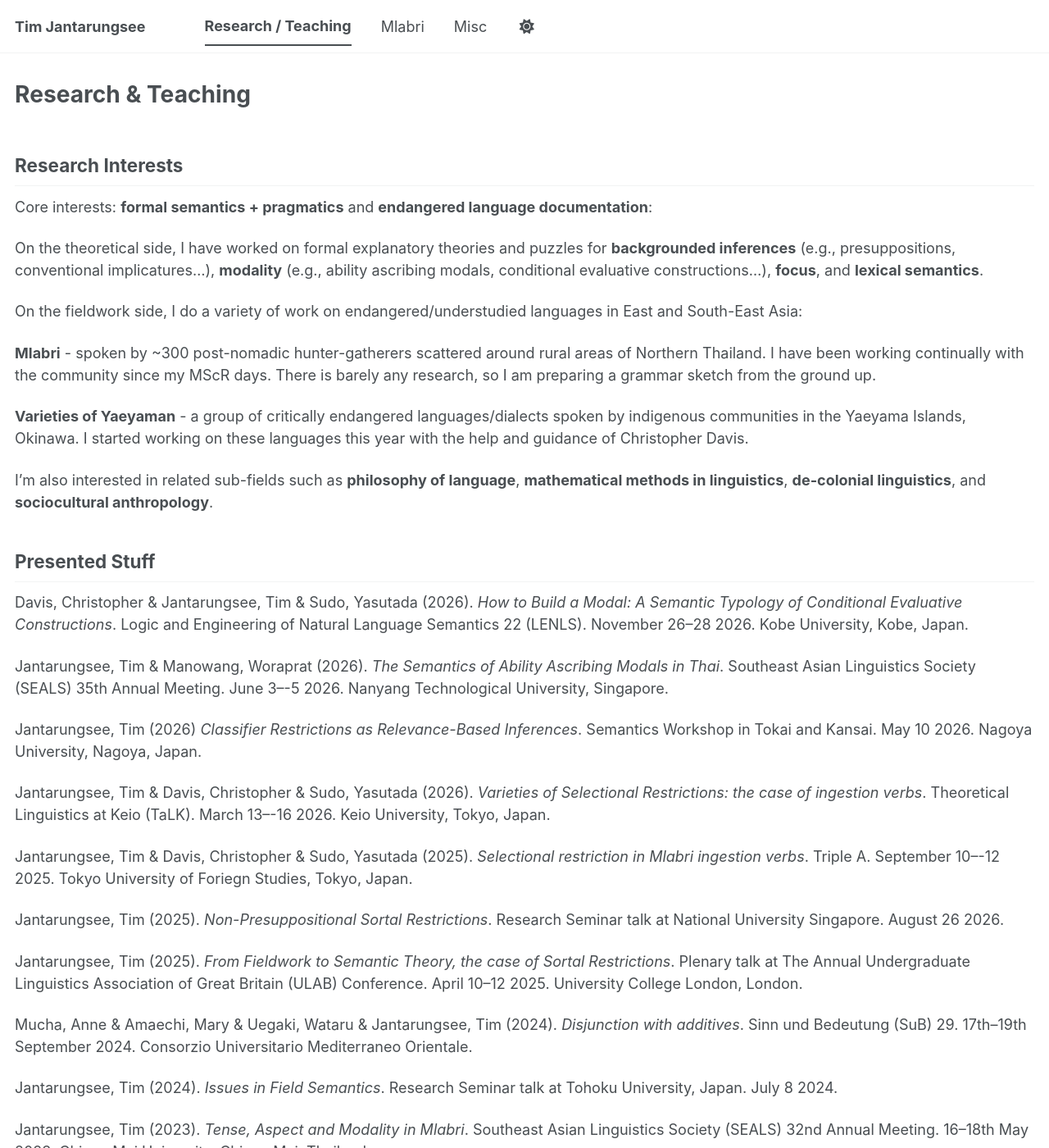
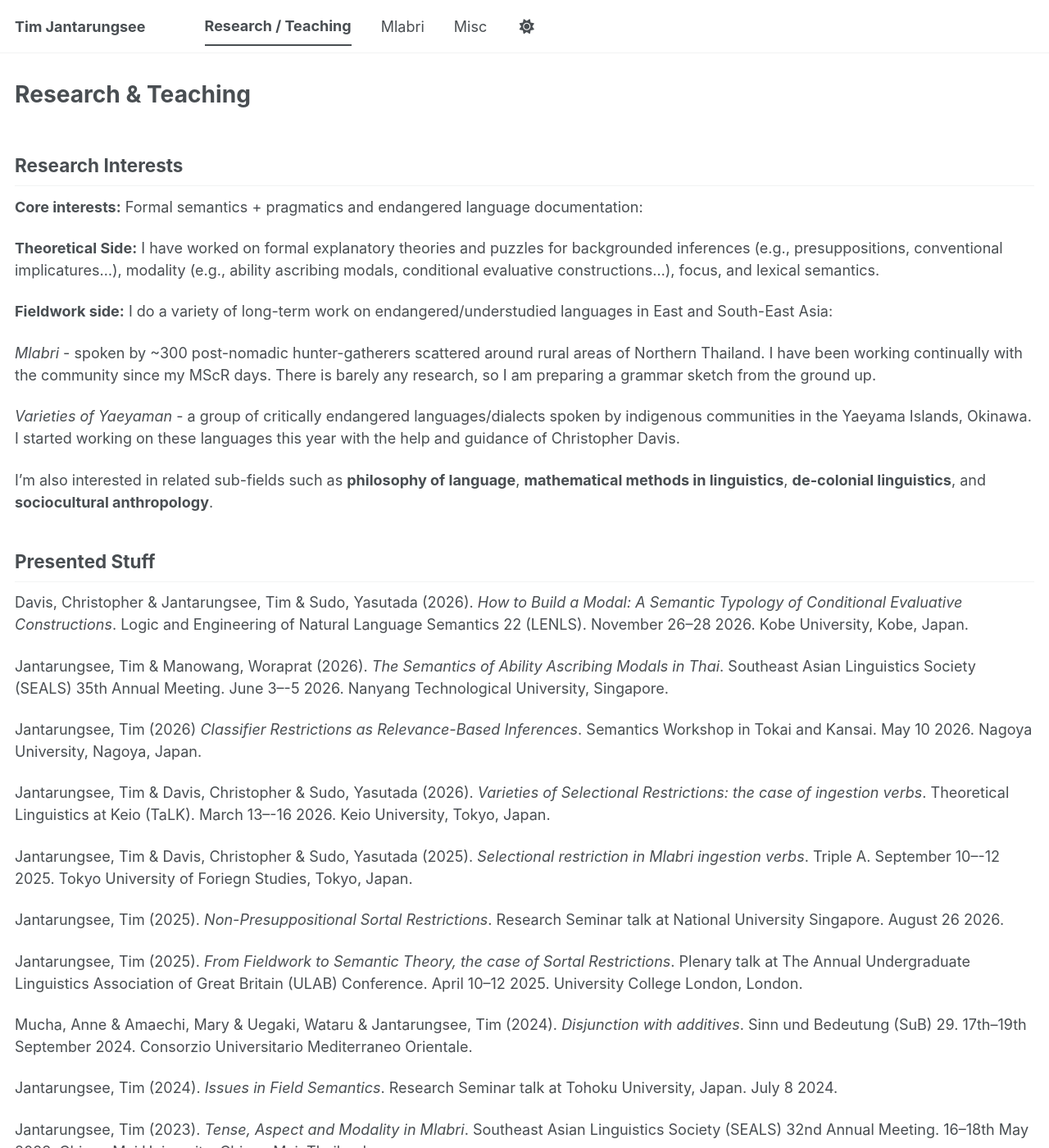
Before and after one commit to timjantarungsee/timjantarungsee.github.io, a Jekyll site: the page built from _pages/research-teaching.md, in a window 1280 px wide and 1400 px high. Shown: the whole window at 82% size. Built offline with Jekyll 4.4.1, drawn with Linux system fonts in a browser that asks for light colours; a script bundle is joined from its source files by our own code; library files that are not in the unit come from our copies; some of the changed text lies outside the part shown.

Commit message:
Update research-teaching.md

```diff
--- a/_pages/research-teaching.md
+++ b/_pages/research-teaching.md
@@ -5,15 +5,15 @@ author_profile: false
 ---
 ## Research Interests
 
-Core interests: **formal semantics + pragmatics** and **endangered language documentation**:
+**Core interests:** Formal semantics + pragmatics and endangered language documentation:
 
-On the theoretical side, I have worked on formal explanatory theories and puzzles for **backgrounded inferences** (e.g., presuppositions, conventional implicatures...), **modality** (e.g., ability ascribing modals, conditional evaluative constructions...), **focus**, and **lexical semantics**.
+**Theoretical Side:** I have worked on formal explanatory theories and puzzles for backgrounded inferences (e.g., presuppositions, conventional implicatures...), modality (e.g., ability ascribing modals, conditional evaluative constructions...), focus, and lexical semantics.
 
-On the fieldwork side, I do a variety of work on endangered/understudied languages in East and South-East Asia:
+**Fieldwork side:** I do a variety of long-term work on endangered/understudied languages in East and South-East Asia:
 
-**Mlabri** - spoken by ~300 post-nomadic hunter-gatherers scattered around rural areas of Northern Thailand. I have been working continually with the community since my MScR days. There is barely any research, so I am preparing a grammar sketch from the ground up.
+*Mlabri* - spoken by ~300 post-nomadic hunter-gatherers scattered around rural areas of Northern Thailand. I have been working continually with the community since my MScR days. There is barely any research, so I am preparing a grammar sketch from the ground up.
 
-**Varieties of Yaeyaman** - a group of critically endangered languages/dialects spoken by indigenous communities in the Yaeyama Islands, Okinawa. I started working on these languages this year with the help and guidance of Christopher Davis.
+*Varieties of Yaeyaman* - a group of critically endangered languages/dialects spoken by indigenous communities in the Yaeyama Islands, Okinawa. I started working on these languages this year with the help and guidance of Christopher Davis.
 
 I'm also interested in related sub-fields such as **philosophy of language**, **mathematical methods in linguistics**, **de-colonial linguistics**, and **sociocultural anthropology**.
 
@@ -47,7 +47,7 @@ Jantarungsee, Tim (2021). _Serial Verb Constructions in Thai: A Role and Referen
 
 ## Published Stuff
 
-Jantarungsee, Tim & Woraprat, Manowang. Decomposing ability ascribing modals and knowledge-how constructions in Thai. Proceedings of SEALS35. [Under Revision]
+Jantarungsee, Tim & Woraprat, Manowang. _Decomposing ability ascribing modals and knowledge-how constructions in Thai_. Proceedings of SEALS35. [Under Revision]
 
 Mucha, Anne, Wataru Uegaki, Mary Amaechi & Tim Jantarungsee. (2024). _Disjunction with additives_. Proceedings of Sinn und Bedeutung 29.
 
```
